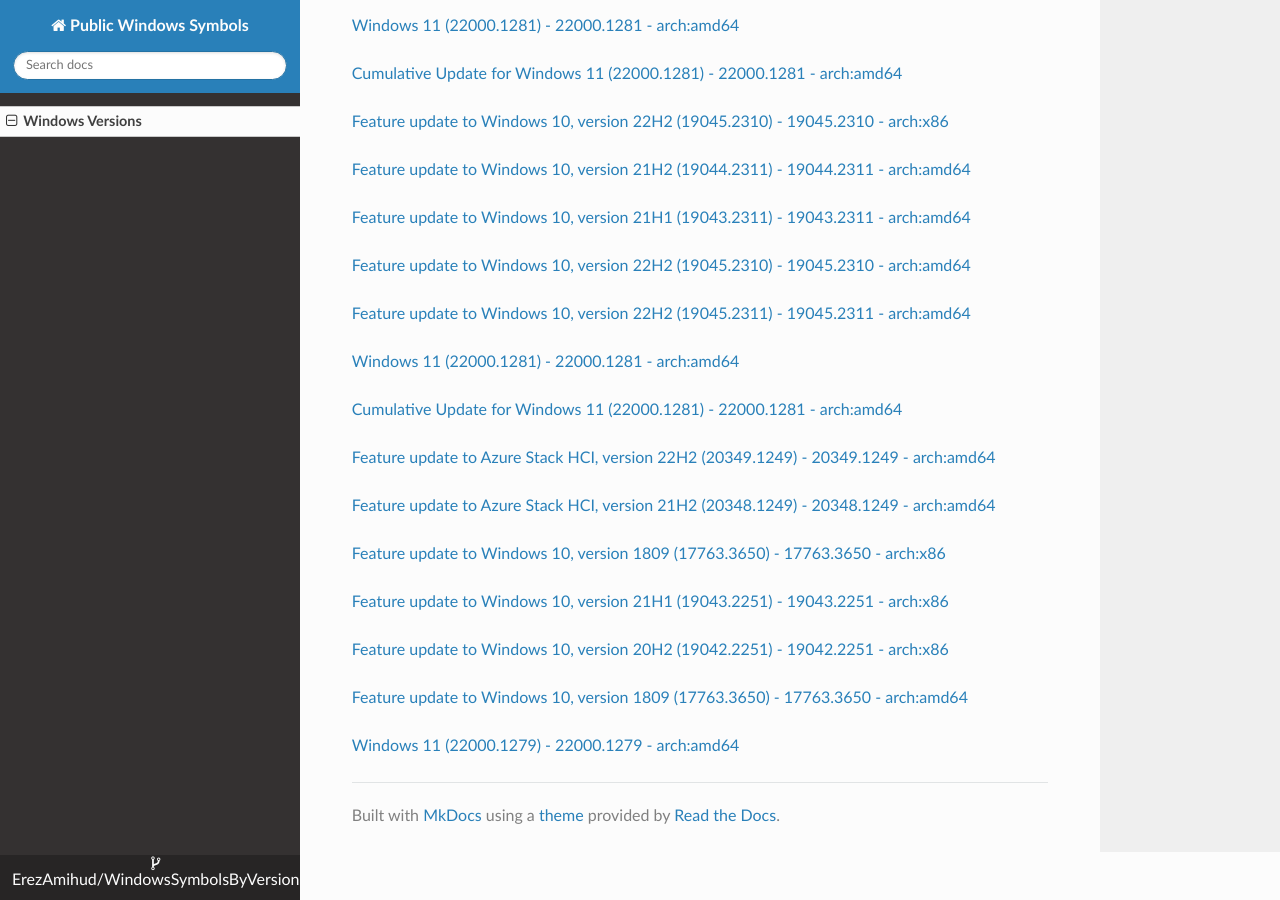
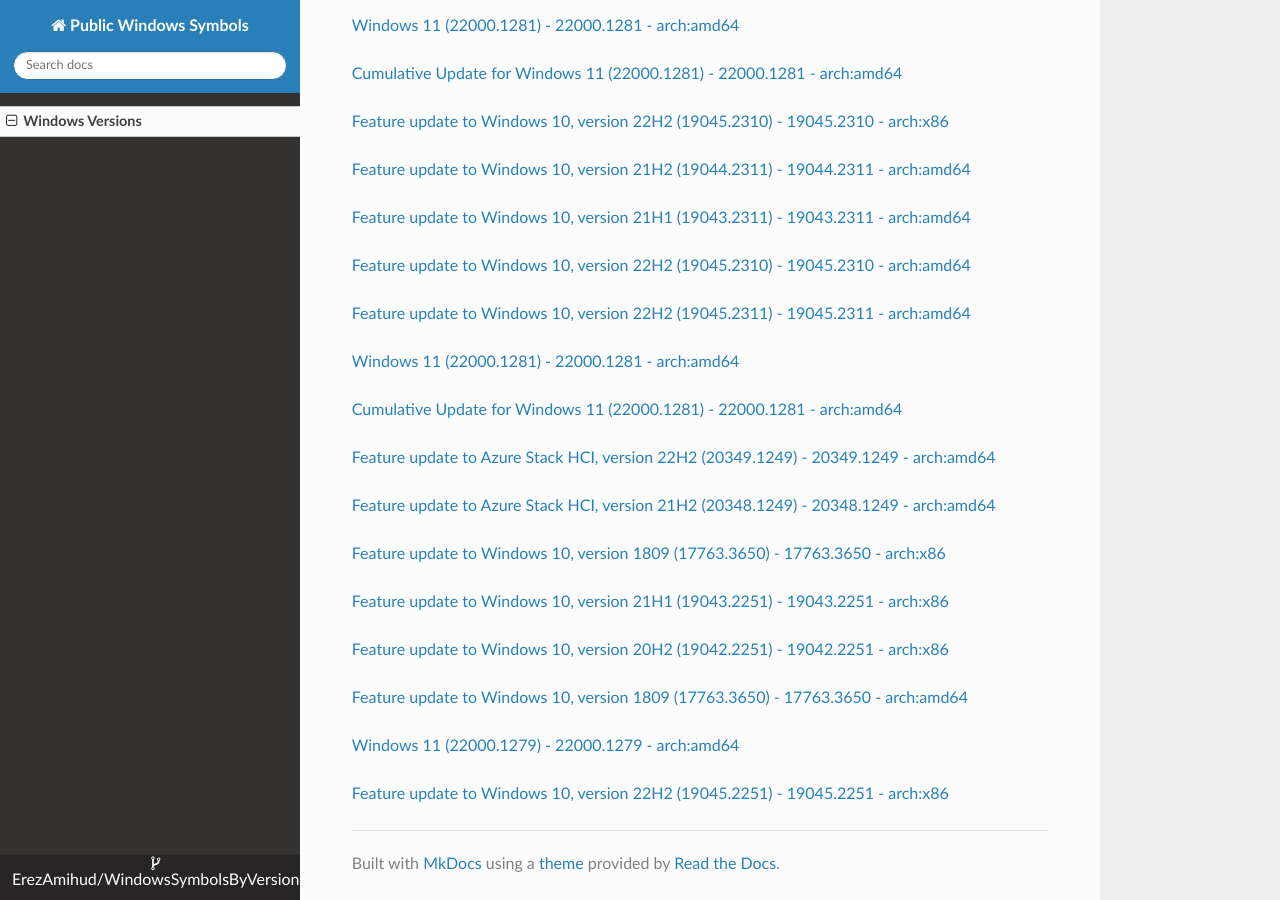
Before and after one commit to ErezAmihud/WindowsSymbolsByVersion, an MkDocs documentation site: the page built from docs/index.md, in a window 1280 px wide and 900 px high, scrolled down 45413 px. Built offline with MkDocs 1.6.1, drawn with Linux system fonts in a browser that asks for light colours; nearby versions of some CDN libraries.

Commit message:
Automated commit, add manifest for d5db6747-a97e-40ba-b839-87719b0adba1

```diff
--- a/docs/index.md
+++ b/docs/index.md
@@ -2668,3 +2668,6 @@
 
 
 [Windows 11 (22000.1279) - 22000.1279 - arch:amd64](https://github.com/ErezAmihud/WindowsSymbolsByVersion/blob/main/manifests/8bb893c8-6031-4758-b250-c0cada4b3727.manifest)
+
+
+[Feature update to Windows 10, version 22H2 (19045.2251) - 19045.2251 - arch:x86](https://github.com/ErezAmihud/WindowsSymbolsByVersion/blob/main/manifests/d5db6747-a97e-40ba-b839-87719b0adba1.manifest)
```
Also changed, not shown: process_builds.json (+1 -1 lines), 1 other file.
